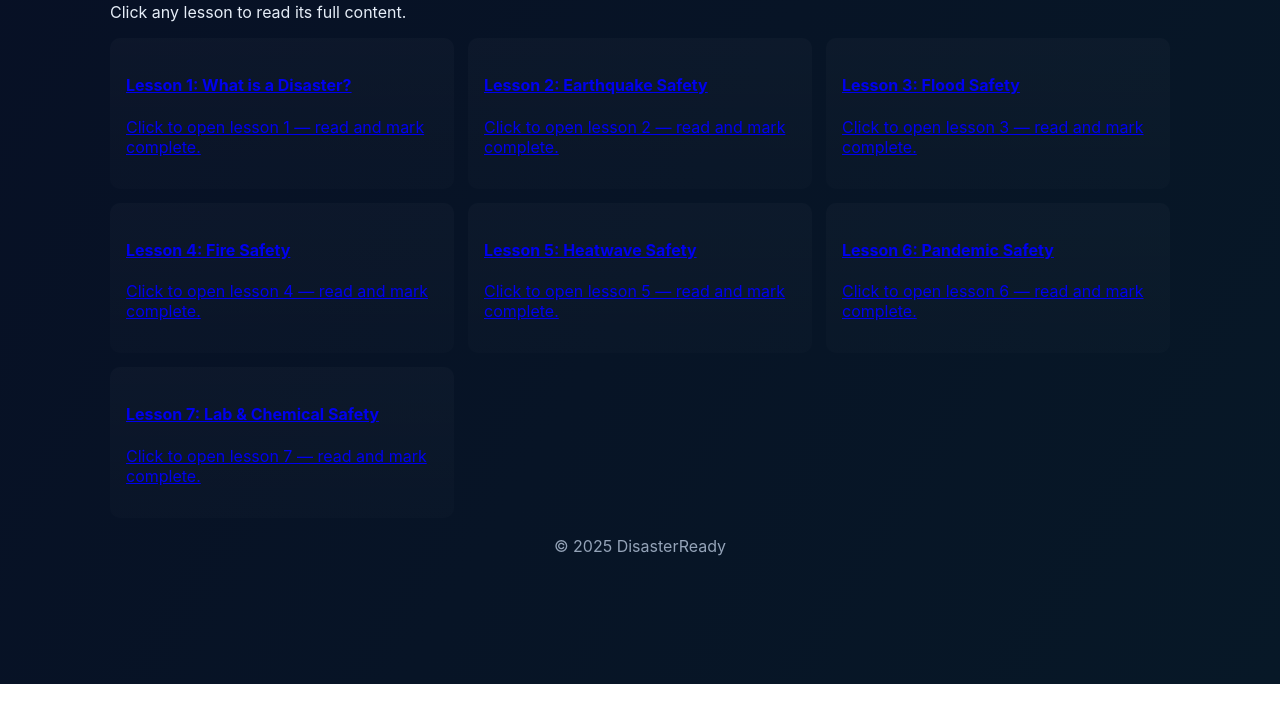
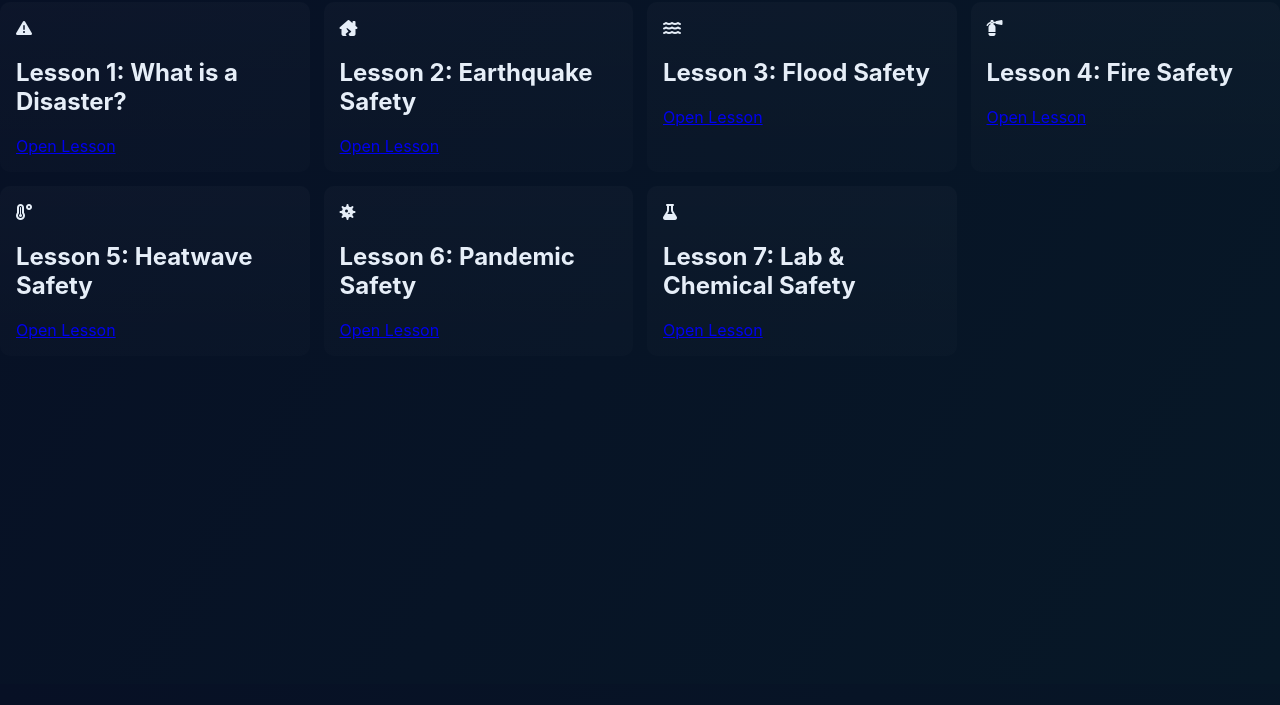
Before and after one commit to snehalb2005/disaster-ready-full, a plain HTML site: page lessons.html in a window 1280 px wide. Shown: the part 116-821 px from the top of the page. Before the commit the page ends 800 px from the top, so only its background shows below. Drawn offline with Linux system fonts and the light colour scheme.

Commit message:
Update lessons.html

```diff
--- a/lessons.html
+++ b/lessons.html
@@ -1,4 +1,52 @@
 <!doctype html><html lang="en"><head><meta charset="utf-8"/><meta name="viewport" content="width=device-width,initial-scale=1"/><title>Gamified Lessons</title><link rel="stylesheet" href="style.css"><link href="https://fonts.googleapis.com/css2?family=Nunito:wght@400;600;700&display=swap" rel="stylesheet">
 <link rel="stylesheet" href="https://cdnjs.cloudflare.com/ajax/libs/font-awesome/6.5.0/css/all.min.css">
 <link rel="stylesheet" href="style.css">
-</head><body class="lessons-page"><header class="topbar"><div class="container topbar-inner"><div class="brand">DisasterReady</div><nav class="nav"><a href="student-dashboard.html">← Dashboard</a></nav></div></header><main class="container"><h1 class="page-heading">Gamified Lessons</h1><p class="muted">Click any lesson to read its full content.</p><div id="lessonsGrid" class="lessons-grid"></div></main><footer class="site-footer"><div class="container">© <span id="yearLesson"></span> DisasterReady</div></footer><script src="app.js"></script><script>document.getElementById('yearLesson').textContent = new Date().getFullYear(); renderLessons();</script></body></html>
+</head><body class="lessons-page">
+  <h1>🌈 Gamified Lessons</h1>
+  <p class="subtitle">Click any lesson to read its full content.</p>
+
+  <div class="lessons-grid">
+    <div class="lesson-card">
+      <i class="fas fa-exclamation-triangle"></i>
+      <h2>Lesson 1: What is a Disaster?</h2>
+      <a href="lesson1.html" class="lesson-btn">Open Lesson</a>
+    </div>
+
+    <div class="lesson-card">
+      <i class="fas fa-house-damage"></i>
+      <h2>Lesson 2: Earthquake Safety</h2>
+      <a href="lesson2.html" class="lesson-btn">Open Lesson</a>
+    </div>
+
+    <div class="lesson-card">
+      <i class="fas fa-water"></i>
+      <h2>Lesson 3: Flood Safety</h2>
+      <a href="lesson3.html" class="lesson-btn">Open Lesson</a>
+    </div>
+
+    <div class="lesson-card">
+      <i class="fas fa-fire-extinguisher"></i>
+      <h2>Lesson 4: Fire Safety</h2>
+      <a href="lesson4.html" class="lesson-btn">Open Lesson</a>
+    </div>
+
+    <div class="lesson-card">
+      <i class="fas fa-temperature-high"></i>
+      <h2>Lesson 5: Heatwave Safety</h2>
+      <a href="lesson5.html" class="lesson-btn">Open Lesson</a>
+    </div>
+
+    <div class="lesson-card">
+      <i class="fas fa-virus"></i>
+      <h2>Lesson 6: Pandemic Safety</h2>
+      <a href="lesson6.html" class="lesson-btn">Open Lesson</a>
+    </div>
+
+    <div class="lesson-card">
+      <i class="fas fa-flask"></i>
+      <h2>Lesson 7: Lab & Chemical Safety</h2>
+      <a href="lesson7.html" class="lesson-btn">Open Lesson</a>
+    </div>
+  </div>
+</body>
+</html>
```
